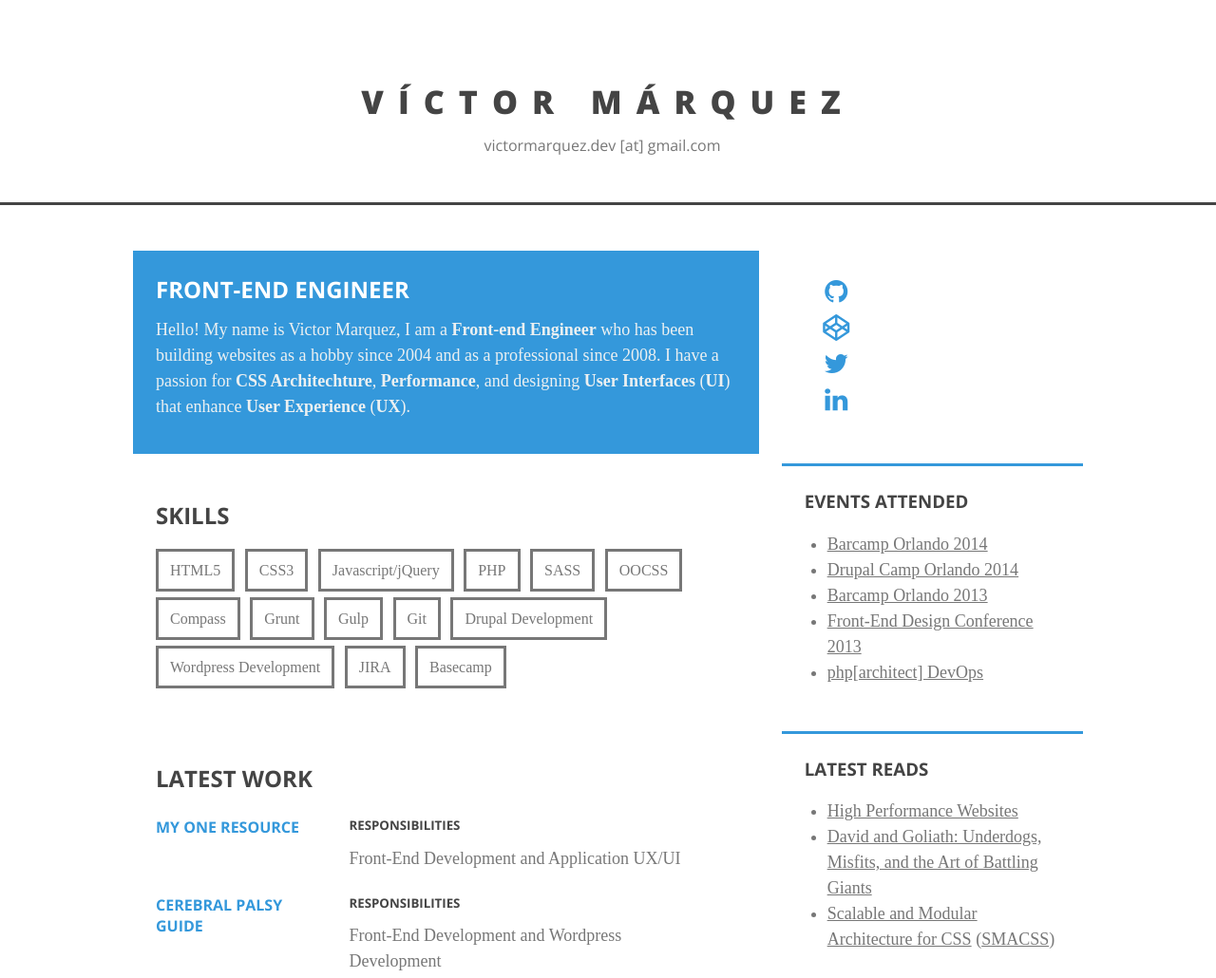
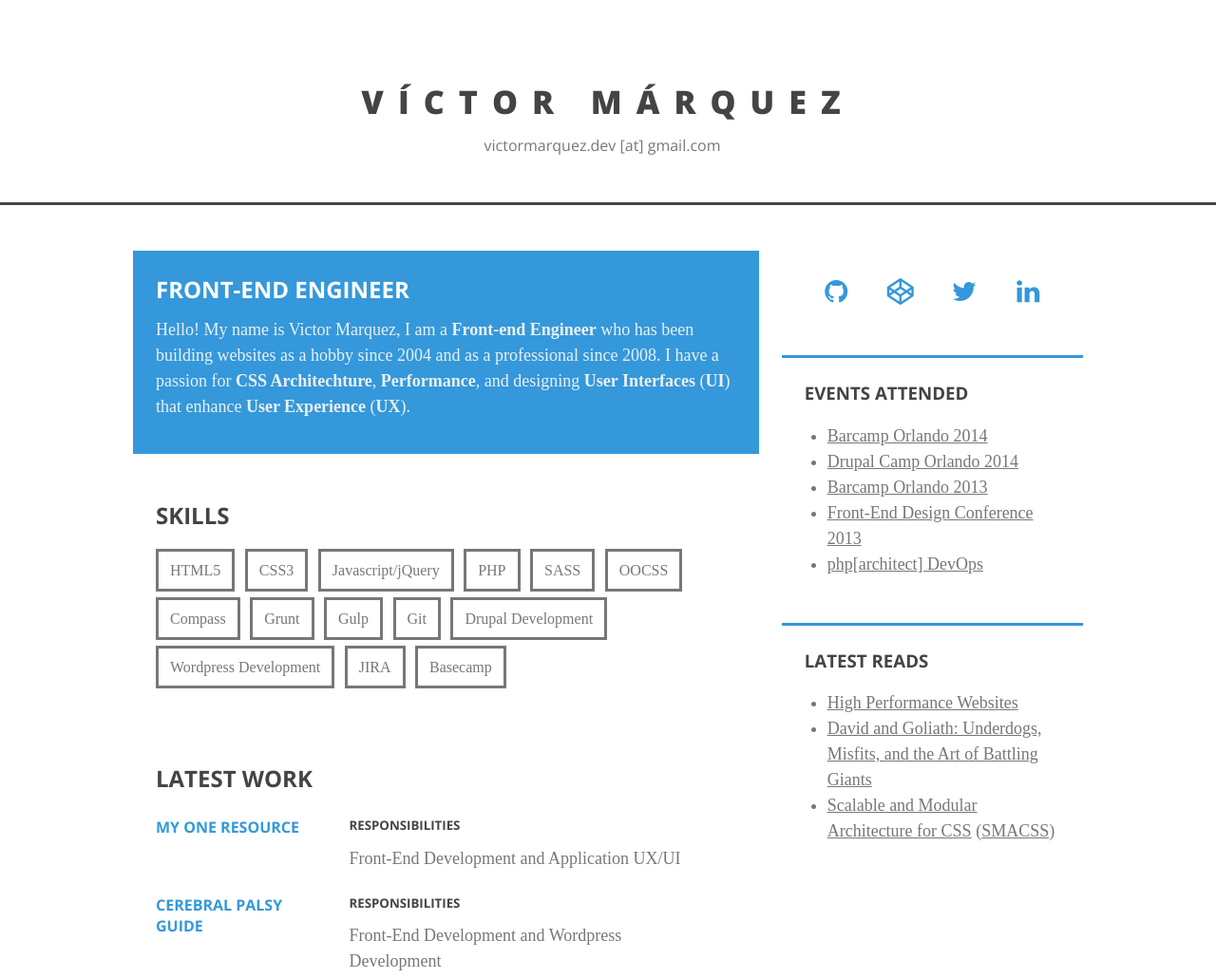
Before and after one commit to vhmarquez/portfoliov2, a plain HTML site: page index.html in a window 1280 px wide. Shown: the top 1030 px of the page at 95% size. Drawn offline with nearby package versions, Linux system fonts and the light colour scheme; a web font is replaced by a local one.

Commit message:
social updates.

```diff
--- a/index.html
+++ b/index.html
@@ -120,16 +120,16 @@
 					<div class="box">
 						<div class="grid-full">
 							<div class="grid-item-full one-fourth center">
-								<i class="fa fa-github social"></i>
+								<a href="https://github.com/vhmarquez" class="social-link"><i class="fa fa-github social"></i></a>
 							</div>
 							<div class="grid-item-full one-fourth center">
-								<i class="fa fa-codepen social"></i>
+								<a href="http://codepen.io/victormarquez/" class="social-link"><i class="fa fa-codepen social"></i></a>
 							</div>
 							<div class="grid-item-full one-fourth center">
-								<i class="fa fa-twitter social"></i>
+								<a href="https://twitter.com/VictorMarquez" class="social-link"><i class="fa fa-twitter social"></i></a>
 							</div>
 							<div class="grid-item-full one-fourth center">
-								<i class="fa fa-linkedin social"></i>
+								<a href="http://www.linkedin.com/pub/victor-marquez/65/1b/312" class="social-link"><i class="fa fa-linkedin social"></i></a>
 							</div>
 						</div>
 					</div>
--- a/temp/sass/structure/_typography.sass
+++ b/temp/sass/structure/_typography.sass
@@ -87,3 +87,13 @@ a
 	font-size: 28px
 	line-height: 38px
 	color: #3498db
+
+.social-link
+	position: relative
+	display: block
+	color: #3498db
+	text-decoration: none
+	+transition(color .4s ease-in-out)
+
+	+hover
+		color: #777
--- a/temp/sass/tools/_grids.sass
+++ b/temp/sass/tools/_grids.sass
@@ -33,4 +33,7 @@
 	width: 100%
 
 .grid-item-full
+	position: relative
+	width: 100% // default grid items to be own segements in mobile
 	padding-left: 0!important
+	float: left
```
Also changed, not shown: architecture/css/screen.min.css, temp/css/screen.css.
